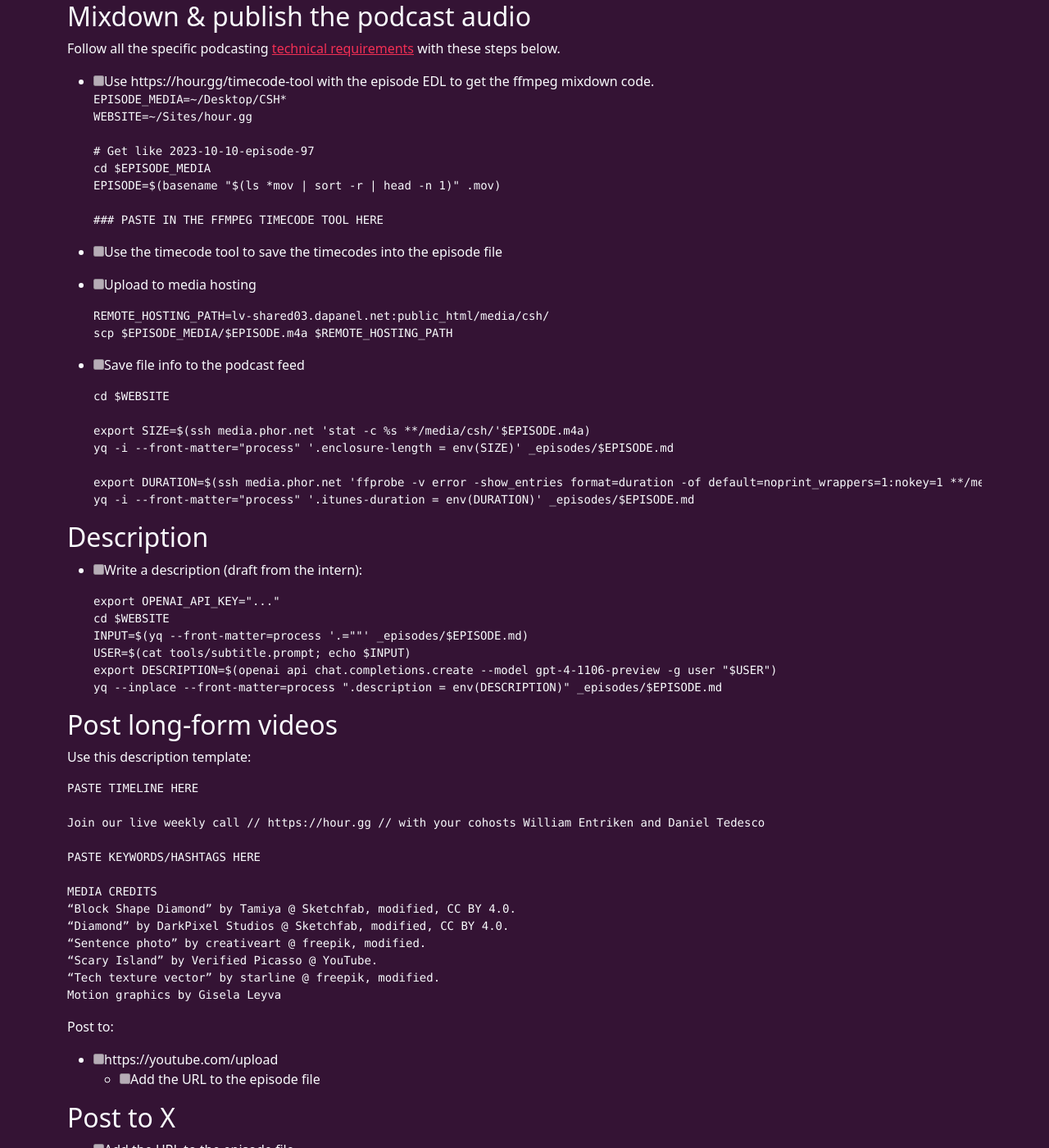
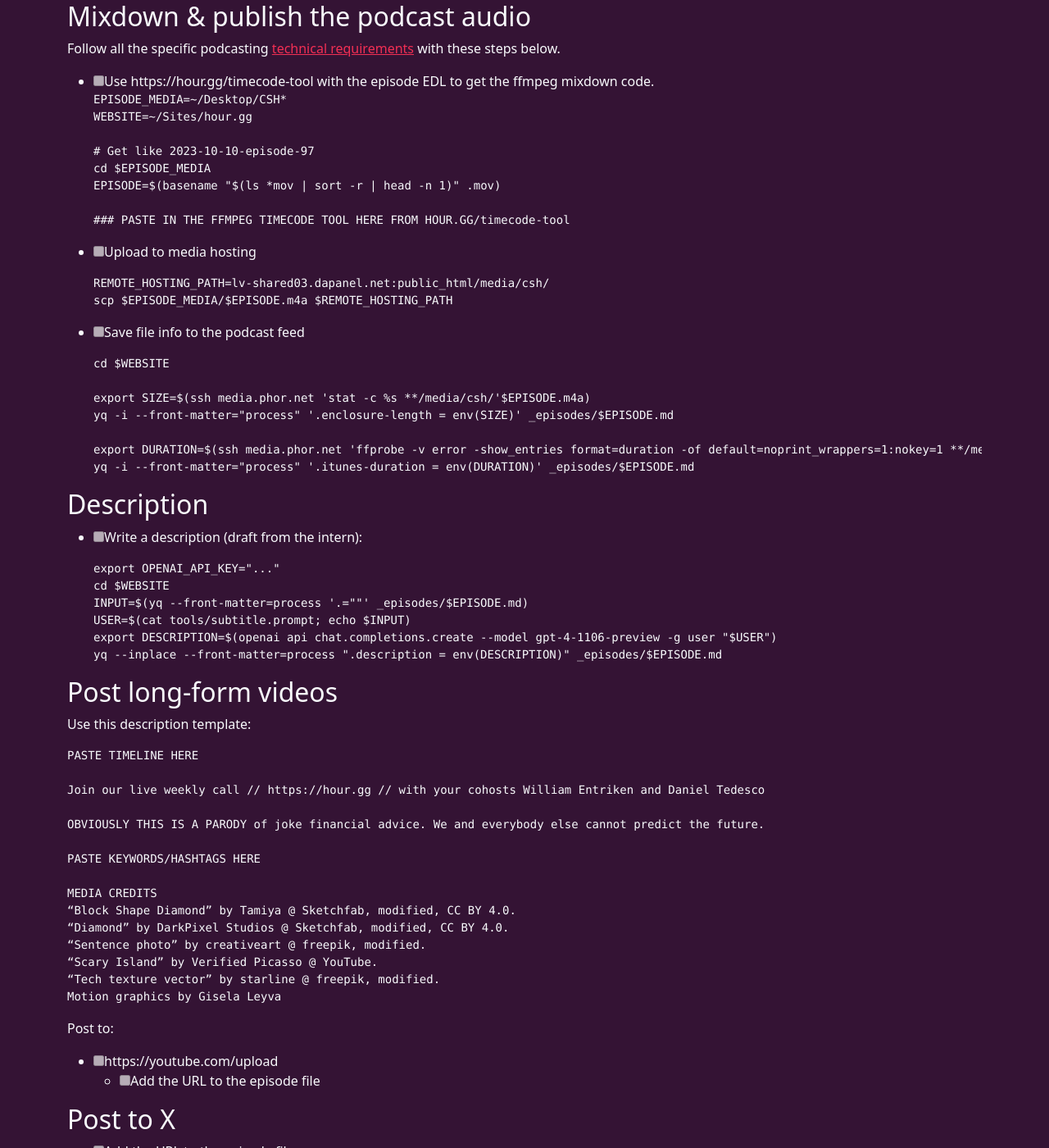
Before and after one commit to community-service/hour.gg, a Jekyll site: the page built from behind-the-scenes/postproduction-checklist.md, in a window 1280 px wide and 1400 px high, scrolled down 1057 px. Shown: the whole window at 82% size. Built offline with Jekyll 4.4.1, drawn with Linux system fonts in a browser that asks for light colours; our own code applies the rules of GitHub Pages for plain Markdown files.

Commit message:
post notes

````diff
--- a/behind-the-scenes/postproduction-checklist.md
+++ b/behind-the-scenes/postproduction-checklist.md
@@ -58,10 +58,8 @@ Follow all the specific podcasting [technical requirements](podcast-specificatio
   cd $EPISODE_MEDIA
   EPISODE=$(basename "$(ls *mov | sort -r | head -n 1)" .mov)
 
-  ### PASTE IN THE FFMPEG TIMECODE TOOL HERE
+  ### PASTE IN THE FFMPEG TIMECODE TOOL HERE FROM HOUR.GG/timecode-tool
   ```
-
-- [ ] Use the timecode tool to save the timecodes into the episode file
 
 - [ ] Upload to media hosting
 
@@ -103,6 +101,8 @@ Use this description template:
 PASTE TIMELINE HERE
 
 Join our live weekly call // https://hour.gg // with your cohosts William Entriken and Daniel Tedesco
+
+OBVIOUSLY THIS IS A PARODY of joke financial advice. We and everybody else cannot predict the future.
 
 PASTE KEYWORDS/HASHTAGS HERE
 
````
